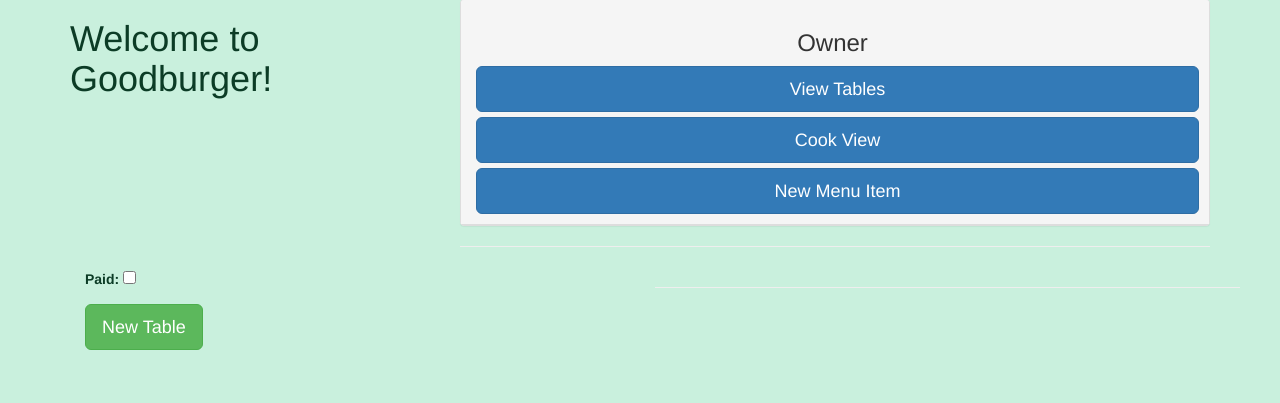
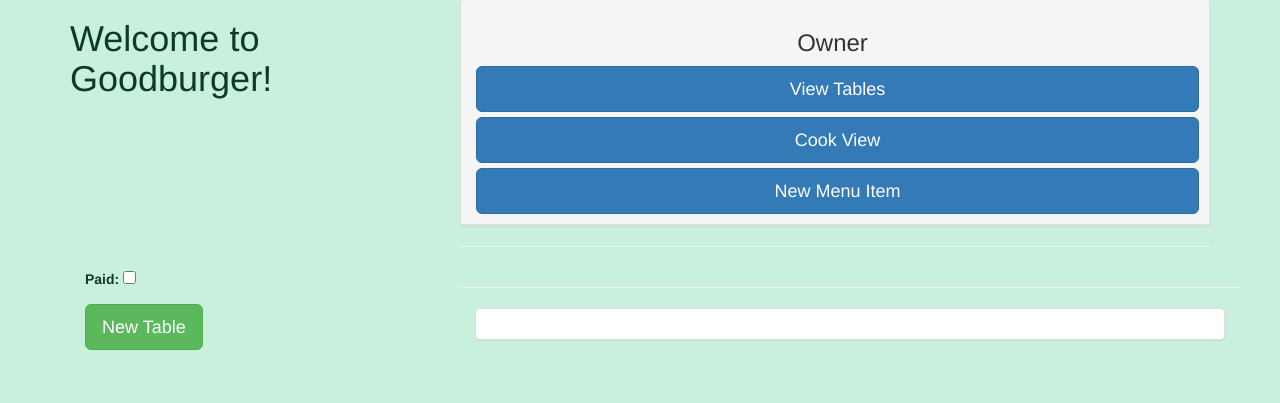
Before and after one commit to tdhuynh/mighty_restaurant, a Django app: page /table/ in a window 1280 px wide. Shown: the part 73-476 px from the top of the page. Run offline with Django 3.2, Linux system fonts and the light colour scheme; a user stored in the database is signed in; tables that the repository leaves empty hold one stand-in row (values such as "Sample post"); some libraries are stand-ins or nearby versions.

Commit message:
added some style to table create

```diff
--- a/mighty_restaurant/templates/restaurant_app/table_form.html
+++ b/mighty_restaurant/templates/restaurant_app/table_form.html
@@ -4,7 +4,7 @@
 {% if request.user.profile.is_owner or request.user.profile.is_server %}
 <div class="container">
   <div class="row">
-  <div class="col-md-6">
+  <div class="col-md-4">
   <form class="" action="" method="post">
     {% csrf_token %}
     {{ form.as_p }}
@@ -12,18 +12,22 @@
   </form>
   </div>
     <hr>
-    <div class="col-md-6">
+    <div class="col-md-8">
+    <div class="panel panel-default">
+    <div class="panel-body">
     <div class="btn-toolbar" role="toolbar">
       {% for table in table_list %}
         {% if table.paid == False %}
         <div class="col-md-2">
         <br>
-        <a href="{% url 'table_delete_view' table.id %}" class="btn btn-danger btn-sm">delete {{table.id}}</a> </div>
+        <a href="{% url 'table_delete_view' table.id %}" class="btn btn-danger btn-sm">Delete {{table.id}}</a> </div>
         <div class="col-md-2">
           <br>
         <a href="{% url 'table_detail_view' table.id %}" class="btn btn-info btn-lg" role="button"><h1>{{ table.id }}</h1></a></div>
         {% endif %}
       {% endfor %}
+    </div>
+    </div>
     </div>
   </div>
 </div>
```
